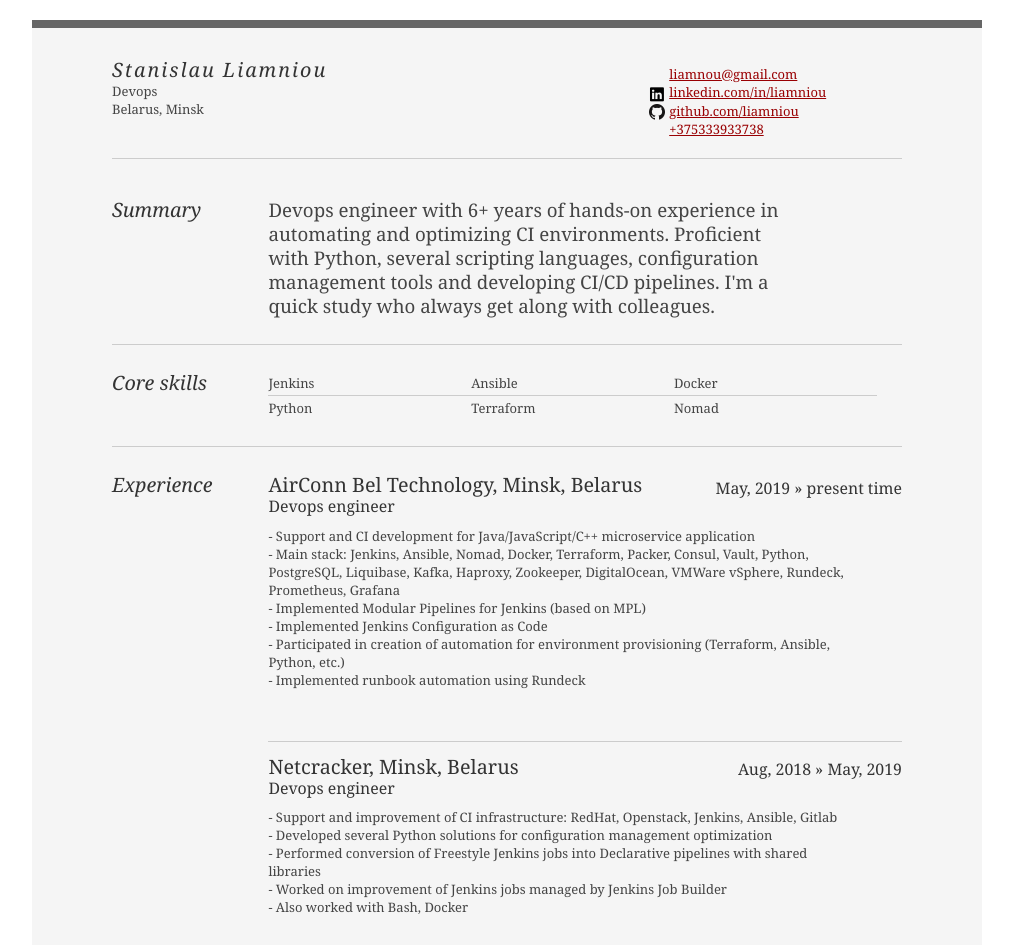
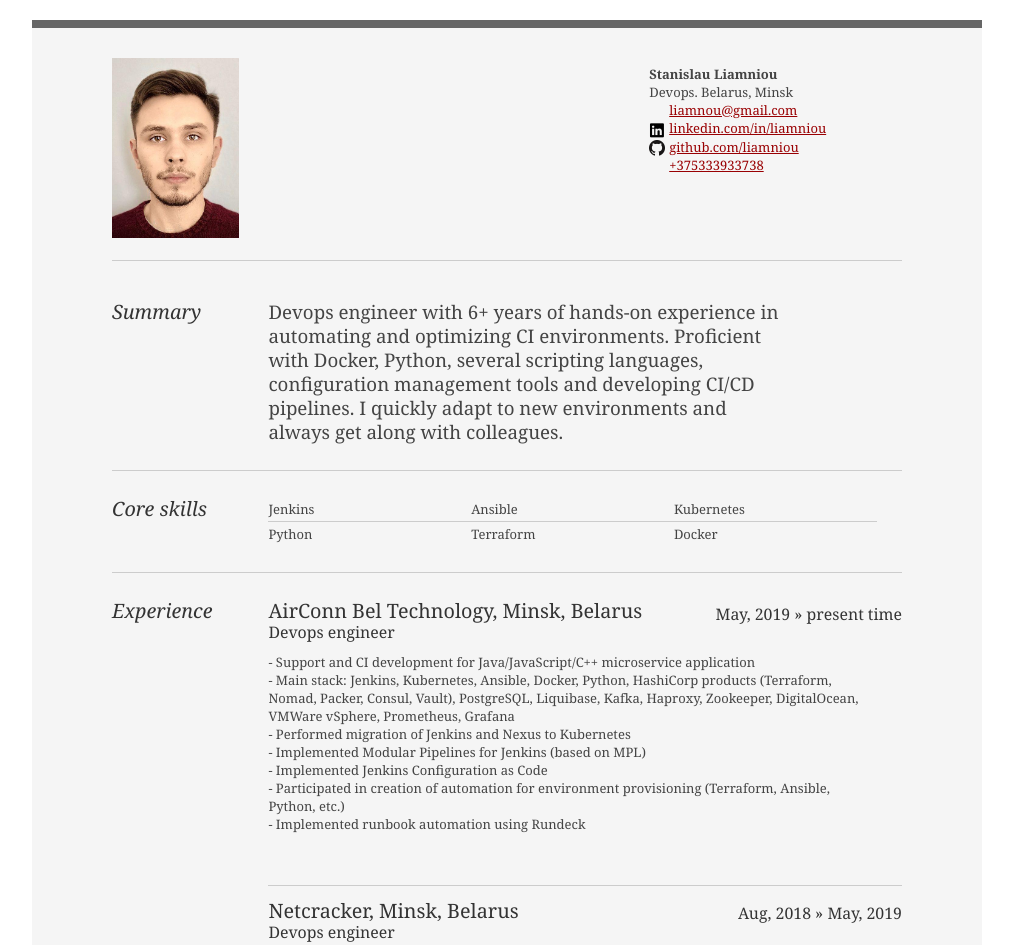
Before and after one commit to liamniou/liamniou.github.io, a plain HTML site: page index.html in a window 1280 px wide. Shown: the top 945 px of the page, without its empty margins (133-1146 px from the left). Drawn offline with Linux system fonts and the light colour scheme.

Commit message:
Add photo, update Airconn achievements

```diff
--- a/index.html
+++ b/index.html
@@ -10,6 +10,12 @@
 
 	<link rel="stylesheet" type="text/css" href="reset-fonts-grids.css" media="all" />
 	<link rel="stylesheet" type="text/css" href="resume.css" media="all" />
+	<style>
+	.photo-size {
+		height: 180px;
+		width: auto;
+	}
+	</style>
 
 </head>
 <body>
@@ -20,13 +26,13 @@
 		<div id="hd">
 			<div class="yui-gc">
 				<div class="yui-u first">
-					<h2>Stanislau Liamniou</h2>
-					<p>Devops</h3>
-					<p>Belarus, Minsk</p>
+					<img src="./photo.jpg" class="photo-size">
 				</div>
 
 				<div class="yui-u">
 					<div class="contact-info">
+						<p><b>Stanislau Liamniou</b></p>
+						<p>Devops. Belarus, Minsk</p>
 						<p class="contacts email"><a href="mailto:liamnou@gmail.com">liamnou@gmail.com</a></p>
 						<p class="contacts linkedin"><a href="https://linkedin.com/in/liamniou">linkedin.com/in/liamniou</a></p>
 						<p class="contacts github"><a href="https://github.com/liamniou">github.com/liamniou</a></p>
@@ -47,8 +53,8 @@
 						<div class="yui-u">
 							<p class="enlarge">
 								Devops engineer with 6+ years of hands-on experience in automating and optimizing CI environments.
-								Proficient with Python, several scripting languages, configuration management tools and developing CI/CD pipelines.
-								I'm a quick study who always get along with colleagues.
+								Proficient with Docker, Python, several scripting languages, configuration management tools and developing CI/CD pipelines.
+								I quickly adapt to new environments and always get along with colleagues.
 							</p>
 						</div>
 					</div><!--// .yui-gf -->
@@ -69,8 +75,8 @@
 							</ul>
 
 							<ul class="talent">
-								<li class="skills">Docker</li>
-								<li class="skills last">Nomad</li>
+								<li class="skills">Kubernetes</li>
+								<li class="skills last">Docker</li>
 							</ul>
 						</div>
 					</div><!--// .yui-gf-->
@@ -86,7 +92,8 @@
 								<h4>May, 2019 » present time</h4>
 								<p>
 									- Support and CI development for Java/JavaScript/C++ microservice application<br/>
-									- Main stack: Jenkins, Ansible, Nomad, Docker, Terraform, Packer, Consul, Vault, Python, PostgreSQL, Liquibase, Kafka, Haproxy, Zookeeper, DigitalOcean, VMWare vSphere, Rundeck, Prometheus, Grafana<br/>
+									- Main stack: Jenkins, Kubernetes, Ansible, Docker, Python, HashiCorp  products (Terraform, Nomad, Packer, Consul, Vault), PostgreSQL, Liquibase, Kafka, Haproxy, Zookeeper, DigitalOcean, VMWare vSphere, Prometheus, Grafana<br/>
+									- Performed migration of Jenkins and Nexus to Kubernetes<br/>
 									- Implemented Modular Pipelines for Jenkins (based on MPL)<br/>
 									- Implemented Jenkins Configuration as Code<br/>
 									- Participated in creation of automation for environment provisioning (Terraform, Ansible, Python, etc.)<br/>
```
Also changed, not shown: photo.jpg (added).
